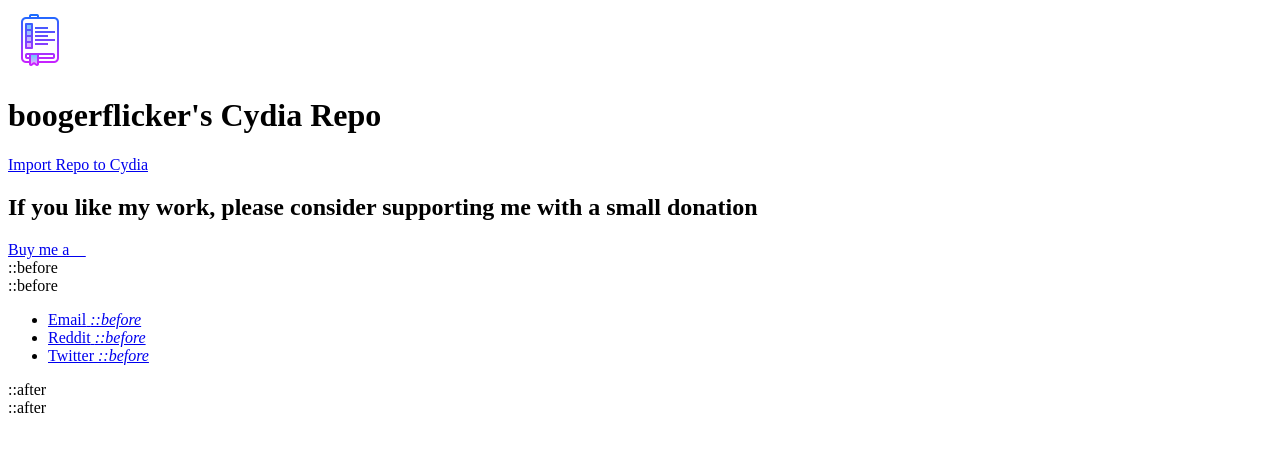
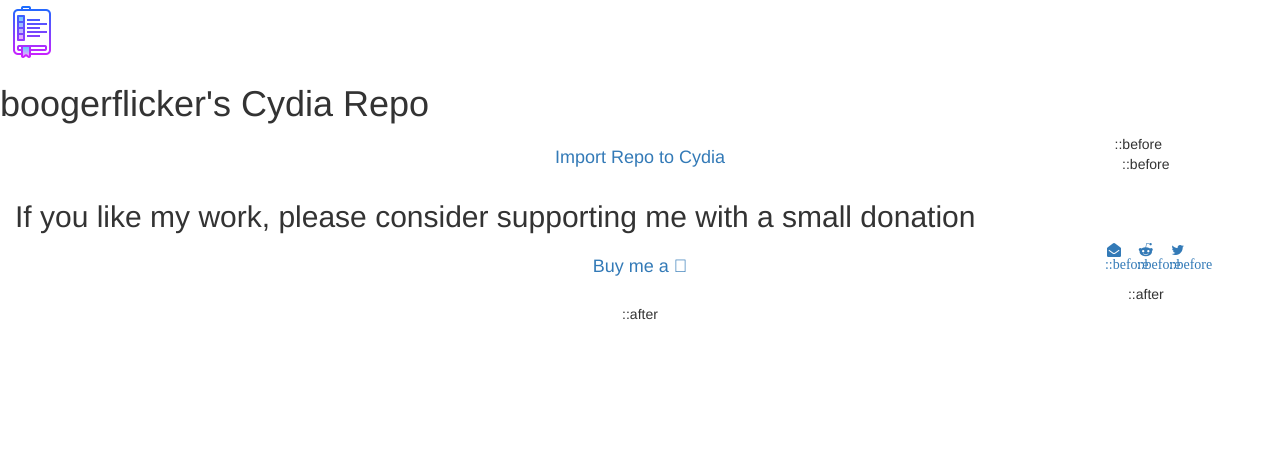
Before and after one commit to boogerflicker/boogerflicker.github.io, a plain HTML site: page index.html in a window 1280 px wide. Drawn offline with nearby package versions, Linux system fonts and the light colour scheme.

Commit message:
Update index.html

```diff
--- a/index.html
+++ b/index.html
@@ -6,8 +6,16 @@
     <meta name="viewport" content="width=device-width, initial-scaled=1">
     <meta name="description" content>
     <meta name="author" content>
-</head>
+    <script src="https://ajax.googleapis.com/ajax/libs/jquery/2.1.3/jquery.min.js"></script>
+
+    <link rel="stylesheet" href="https://maxcdn.bootstrapcdn.com/bootstrap/3.3.5/css/bootstrap.min.css"/>
+    <link rel="stylesheet" href="https://cdnjs.cloudflare.com/ajax/libs/font-awesome/4.7.0/css/font-awesome.min.css"/>
+    <link href="https://fonts.googleapis.com/css2?family=Ubuntu:wght@400;700&display=swap" rel="stylesheet" type="text/css"/>
+    <link href="https://fonts.googleapis.com/css2?family=Ubuntu:wght@400;700&display=swap" rel="stylesheet" type="text/css"/>
+    <link href="Style.css" rel="stylesheet"/>
+
 <body>
+
 <header>
     <div class="welcmsg">
         <img id="repoIcon" src="CydiaIcon.png">
```
